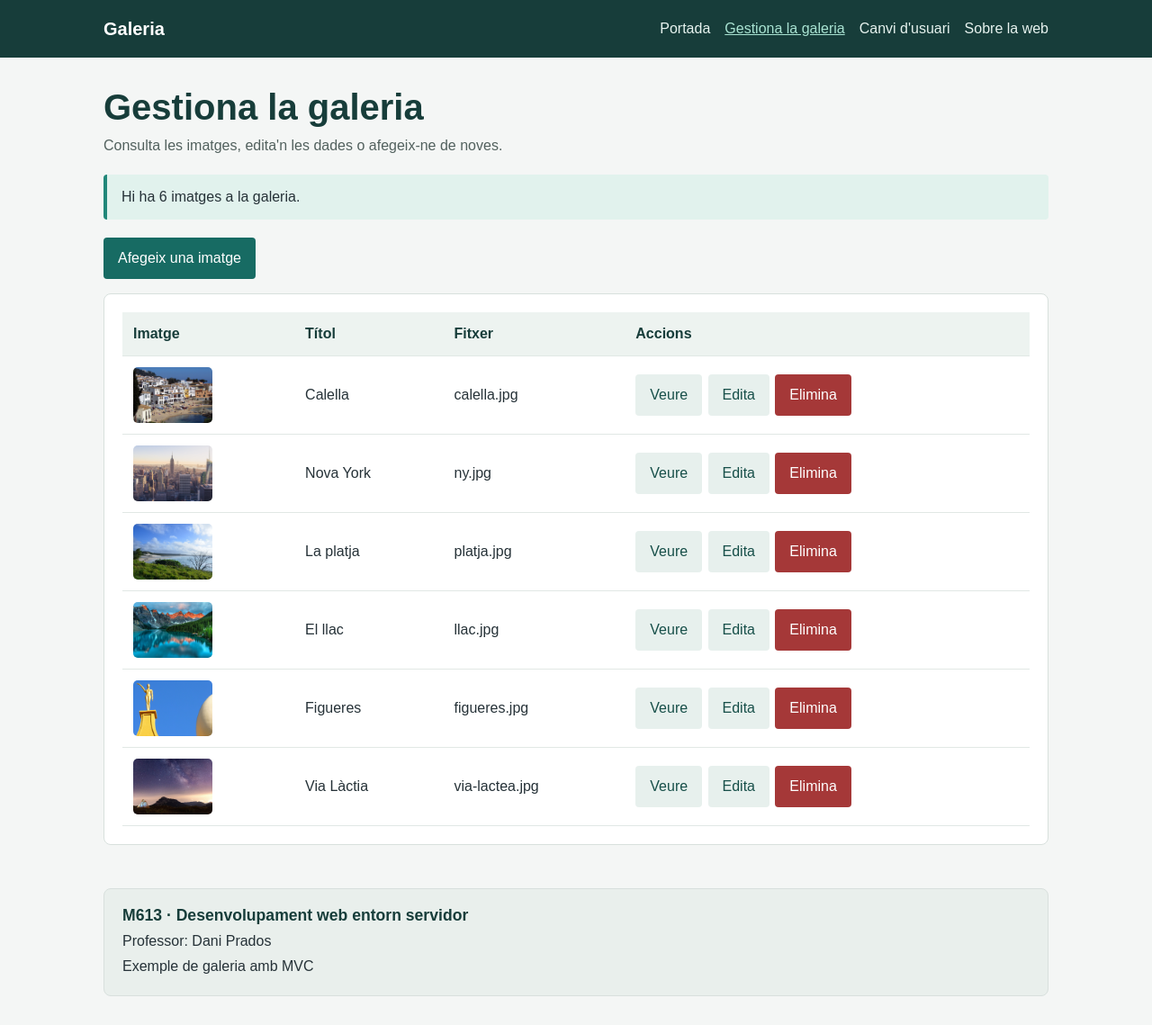
After one commit to ABP-2n-DAW-26-27/Recursos-projecte2, a PHP site: page /galeria-admin.html in a window 1280 px wide. The commit adds this page. Shown: the whole page at 90% size. Run offline with PHP 8.4, Linux system fonts and the light colour scheme.

Commit message:
Exemple PDO

```diff
--- /dev/null
+++ b/design/galeria-admin.html
@@ -0,0 +1,32 @@
+<!doctype html>
+<html lang="ca">
+<head>
+  <meta charset="utf-8">
+  <meta name="viewport" content="width=device-width, initial-scale=1">
+  <title>Gestiona la galeria | Galeria</title>
+  <link rel="stylesheet" href="styles.css">
+</head>
+<body>
+  <header class="site-header"><nav class="navigation" aria-label="Navegació principal"><a class="brand" href="index.html">Galeria</a><ul><li><a href="index.html">Portada</a></li><li><a href="galeria-admin.html" aria-current="page">Gestiona la galeria</a></li><li><a href="login.html">Canvi d'usuari</a></li><li><a href="about.html">Sobre la web</a></li></ul></nav></header>
+  <main class="container">
+    <h1 class="page-heading">Gestiona la galeria</h1>
+    <p class="intro">Consulta les imatges, edita'n les dades o afegeix-ne de noves.</p>
+    <p class="notice">Hi ha 6 imatges a la galeria.</p>
+    <div class="actions"><a class="button" href="imatge-nova.html">Afegeix una imatge</a></div>
+    <section class="content-panel" aria-label="Llistat d'imatges">
+      <div class="table-wrap"><table class="data-table">
+        <thead><tr><th scope="col">Imatge</th><th scope="col">Títol</th><th scope="col">Fitxer</th><th scope="col">Accions</th></tr></thead>
+        <tbody>
+          <tr><td><img class="table-image" src="img/calella.jpg" alt="Calella"></td><td>Calella</td><td>calella.jpg</td><td><div class="inline-actions"><a class="button button-secondary" href="index.html">Veure</a><a class="button button-secondary" href="imatge-edita.html">Edita</a><a class="button button-danger" href="#">Elimina</a></div></td></tr>
+          <tr><td><img class="table-image" src="img/ny.jpg" alt="Nova York"></td><td>Nova York</td><td>ny.jpg</td><td><div class="inline-actions"><a class="button button-secondary" href="index.html">Veure</a><a class="button button-secondary" href="imatge-edita.html">Edita</a><a class="button button-danger" href="#">Elimina</a></div></td></tr>
+          <tr><td><img class="table-image" src="img/platja.jpg" alt="La platja"></td><td>La platja</td><td>platja.jpg</td><td><div class="inline-actions"><a class="button button-secondary" href="index.html">Veure</a><a class="button button-secondary" href="imatge-edita.html">Edita</a><a class="button button-danger" href="#">Elimina</a></div></td></tr>
+          <tr><td><img class="table-image" src="img/llac.jpg" alt="El llac"></td><td>El llac</td><td>llac.jpg</td><td><div class="inline-actions"><a class="button button-secondary" href="index.html">Veure</a><a class="button button-secondary" href="imatge-edita.html">Edita</a><a class="button button-danger" href="#">Elimina</a></div></td></tr>
+          <tr><td><img class="table-image" src="img/figueres.jpg" alt="Figueres"></td><td>Figueres</td><td>figueres.jpg</td><td><div class="inline-actions"><a class="button button-secondary" href="index.html">Veure</a><a class="button button-secondary" href="imatge-edita.html">Edita</a><a class="button button-danger" href="#">Elimina</a></div></td></tr>
+          <tr><td><img class="table-image" src="img/via-lactea.jpg" alt="Via Làctia"></td><td>Via Làctia</td><td>via-lactea.jpg</td><td><div class="inline-actions"><a class="button button-secondary" href="index.html">Veure</a><a class="button button-secondary" href="imatge-edita.html">Edita</a><a class="button button-danger" href="#">Elimina</a></div></td></tr>
+        </tbody>
+      </table></div>
+    </section>
+  </main>
+  <footer class="site-footer"><div class="footer-card"><h2>M613 · Desenvolupament web entorn servidor</h2><p>Professor: Dani Prados</p><p>Exemple de galeria amb MVC</p></div></footer>
+</body>
+</html>
--- a/design/styles.css
+++ b/design/styles.css
@@ -196,6 +196,76 @@ input {
   font: inherit;
 }
 
+textarea,
+select {
+  width: 100%;
+  padding: 0.7rem;
+  border: 1px solid #9eafaa;
+  border-radius: 4px;
+  background: #fff;
+  font: inherit;
+}
+
+textarea {
+  min-height: 110px;
+  resize: vertical;
+}
+
+input[type="file"] {
+  padding: 0.5rem;
+}
+
+.actions,
+.inline-actions {
+  display: flex;
+  flex-wrap: wrap;
+  align-items: center;
+  gap: 0.6rem;
+}
+
+.actions { margin: 1rem 0; }
+.inline-actions { gap: 0.4rem; }
+
+.button,
+button {
+  display: inline-block;
+  margin-top: 1.25rem;
+  padding: 0.7rem 1rem;
+  border: 0;
+  border-radius: 4px;
+  background: #176b63;
+  color: #fff;
+  font: inherit;
+  text-decoration: none;
+  cursor: pointer;
+}
+
+.actions .button,
+.inline-actions .button,
+.inline-actions button { margin-top: 0; }
+
+.button:hover,
+button:hover { background: #104f49; }
+
+.button-secondary { background: #e7f0ed; color: #174f49; }
+.button-secondary:hover { background: #d5e7e1; }
+.button-danger { background: #a53838; }
+.button-danger:hover { background: #7c2929; }
+
+.table-wrap { overflow-x: auto; }
+.data-table { width: 100%; border-collapse: collapse; background: #fff; }
+.data-table th,
+.data-table td { padding: 0.75rem; border-bottom: 1px solid #e1e8e5; text-align: left; vertical-align: middle; }
+.data-table th { color: #173d3a; background: #edf3f0; }
+.table-image { display: block; width: 88px; height: 62px; border-radius: 5px; object-fit: cover; }
+.muted { color: #65736f; }
+.detail-layout { display: grid; grid-template-columns: minmax(0, 1.4fr) minmax(230px, 0.8fr); gap: 1.5rem; align-items: start; }
+.detail-image { display: block; width: 100%; max-height: 560px; border-radius: 8px; object-fit: cover; }
+.preview-image { display: block; width: min(100%, 320px); max-height: 220px; margin-top: 0.75rem; border-radius: 6px; object-fit: cover; }
+.confirm-card { max-width: 620px; margin: 2rem auto; }
+.check-row { display: flex; align-items: flex-start; gap: 0.6rem; margin-top: 1rem; }
+.check-row input { width: auto; margin-top: 0.35rem; }
+
 button {
   margin-top: 1.25rem;
   padding: 0.7rem 1rem;
@@ -245,6 +315,8 @@ button:hover {
     grid-template-columns: 1fr;
   }
 
+  .detail-layout { grid-template-columns: 1fr; }
+
   .image-list {
     display: grid;
     grid-template-columns: repeat(auto-fit, minmax(130px, 1fr));
```
Also changed, not shown: design/imatge-edita.html (added, +15 -0 lines), design/imatge-nova.html (added, +15 -0 lines), pdo/db.sql (added, +54 -0 lines), pdo/exemple1.php (added, +75 -0 lines).
